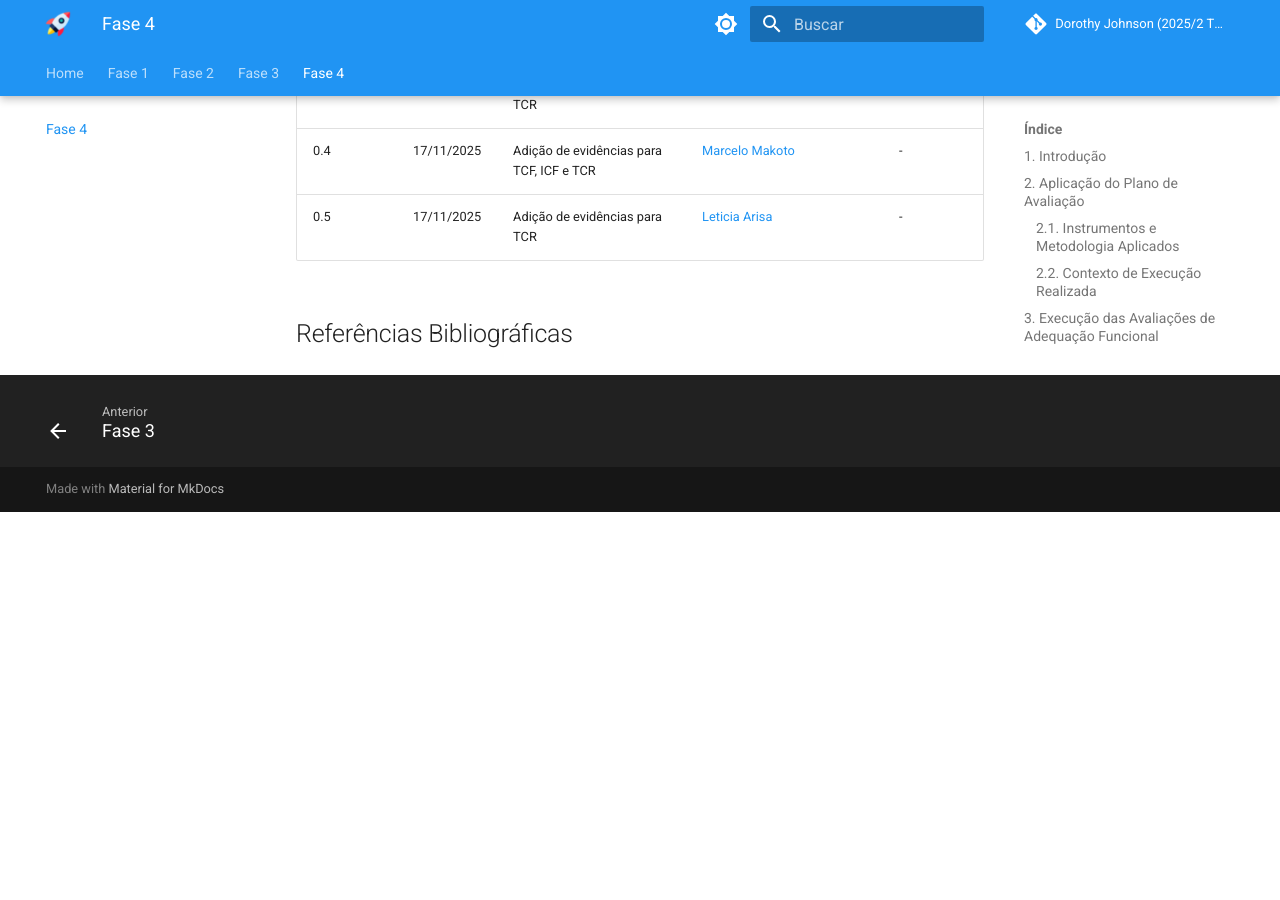
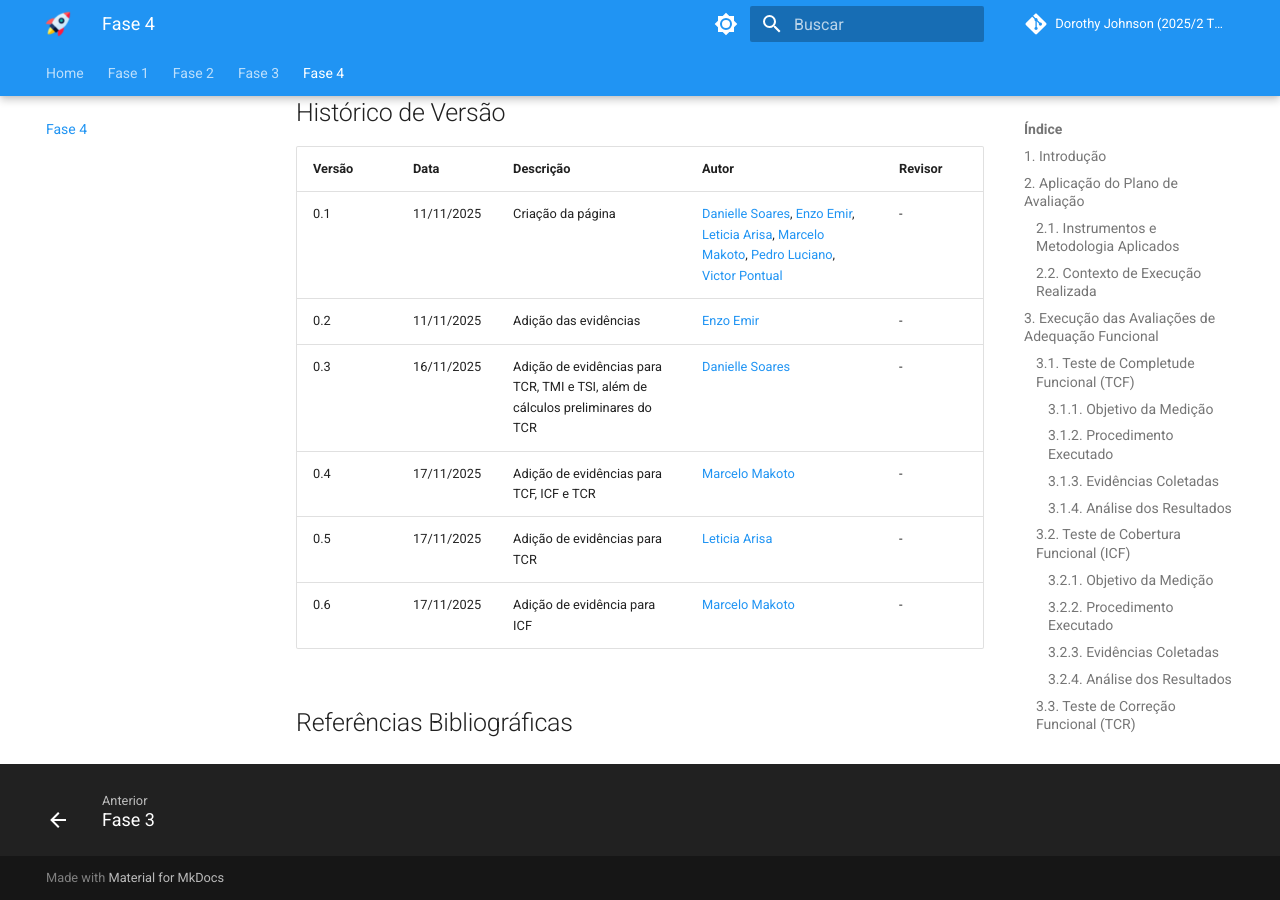
Before and after one commit to FCTE-Qualidade-de-Software-1/2025-2_T02_DOROTHY-JOHNSON, an MkDocs documentation site: the page built from docs/fase4/execucaoFase4.md, in a window 1280 px wide and 900 px high, scrolled down 20972 px. Built offline with MkDocs 1.6.1 and Material for MkDocs 9.7.7, drawn with Linux system fonts in a browser that asks for light colours; comment, search, counter and statistics services are not loaded; before the commit the page ends 21484 px from its top, so only the background shows below that.

Commit message:
feat: Adição de evidência para ICF

```diff
--- a/docs/fase4/execucaoFase4.md
+++ b/docs/fase4/execucaoFase4.md
@@ -134,6 +134,8 @@
 <iframe width="560" height="315" src="https://www.youtube.com/embed/hHPGPiOO9zI" title="YouTube video player" frameborder="0" allow="accelerometer; autoplay; clipboard-write; encrypted-media; gyroscope; picture-in-picture; web-share" referrerpolicy="strict-origin-when-cross-origin" allowfullscreen></iframe>
 
 <iframe width="560" height="315" src="https://youtube.com/embed/pOrDbv29W5c" title="YouTube video player" frameborder="0" allow="accelerometer; autoplay; clipboard-write; encrypted-media; gyroscope; picture-in-picture; web-share" referrerpolicy="strict-origin-when-cross-origin" allowfullscreen></iframe>
+
+<iframe width="560" height="315" src="https://youtube.com/embed/7uKomi9D6nA" title="YouTube video player" frameborder="0" allow="accelerometer; autoplay; clipboard-write; encrypted-media; gyroscope; picture-in-picture; web-share" referrerpolicy="strict-origin-when-cross-origin" allowfullscreen></iframe>
 
 #### 3.2.4. Análise dos Resultados
 
@@ -542,5 +544,6 @@
 | 0.3 | 16/11/2025 | Adição de evidências para TCR, TMI e TSI, além de cálculos preliminares do TCR | [Danielle Soares](https://github.com/danielle-soaress)| - |
 | 0.4 | 17/11/2025 | Adição de evidências para TCF, ICF e TCR | [Marcelo Makoto](https://github.com/MM4k)| - |
 | 0.5 | 17/11/2025 | Adição de evidências para TCR | [Leticia Arisa](https://github.com/Leticia-Arisa-K-Higa)| - |
+| 0.6 | 17/11/2025 | Adição de evidência para ICF | [Marcelo Makoto](https://github.com/MM4k)| - |
 
 ## Referências Bibliográficas
```
